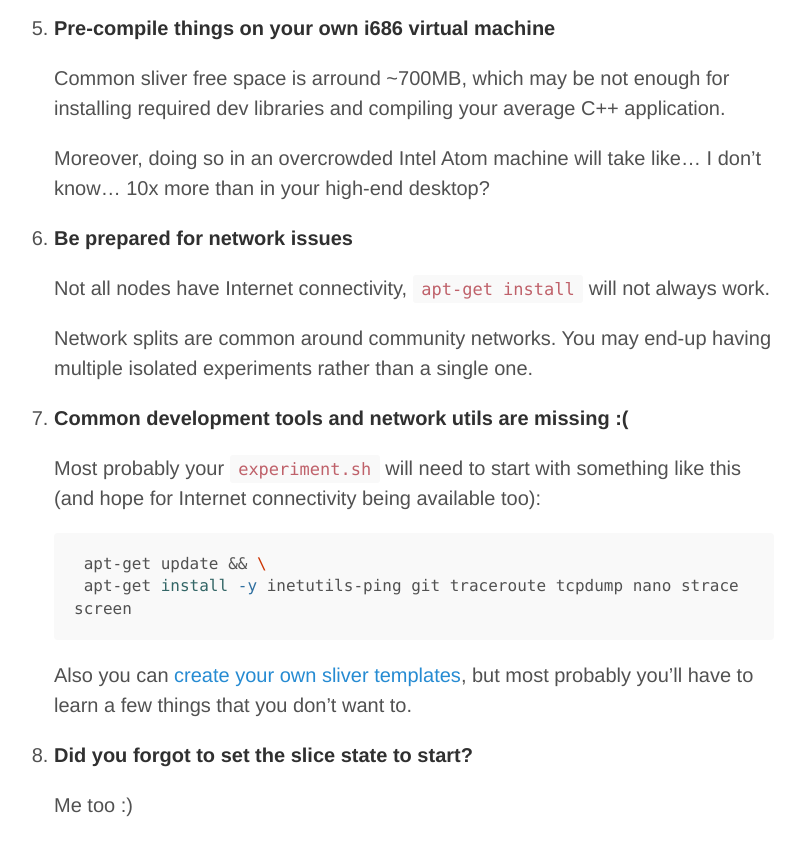
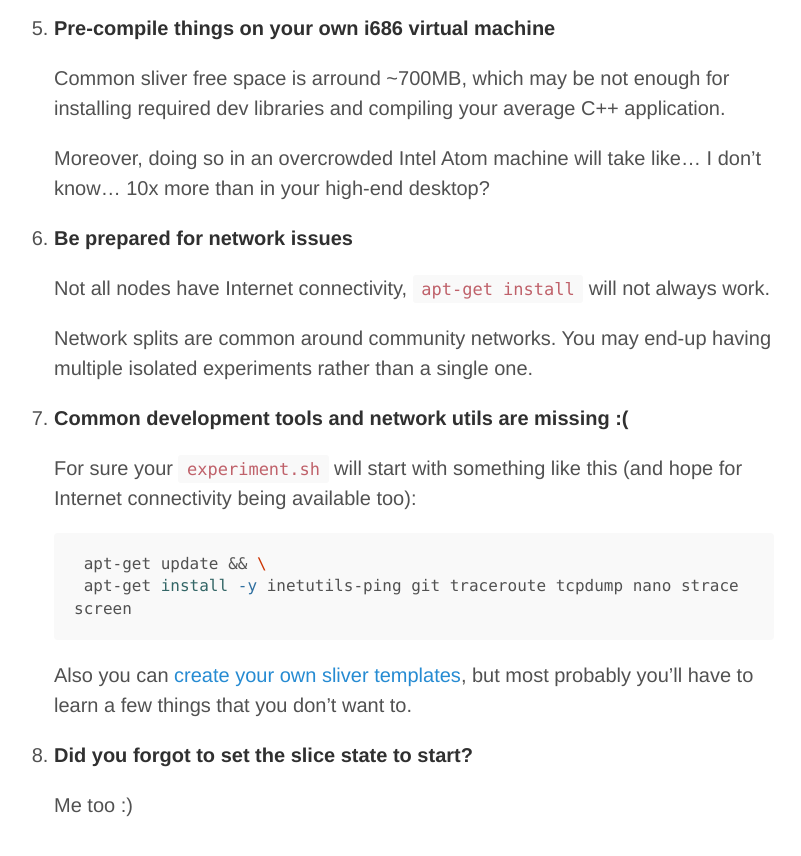
Before and after one commit to glic3rinu/glic3rinu.github.io, a Jekyll site: the page built from pages/lessons-learned-communitylab.md, in a window 1280 px wide and 900 px high, scrolled down 2026 px. Shown: the top 856 px of the window, without its empty margins (246-1047 px from the left). Built offline with Jekyll 4.4.1, drawn with Linux system fonts in a browser that asks for light colours; Markdown is read by kramdown in place of the engine named in the settings.

Commit message:
added handsonhadoop

````diff
--- a/pages/lessons-learned-communitylab.md
+++ b/pages/lessons-learned-communitylab.md
@@ -94,7 +94,7 @@ date: 2014/05/06
 
 7. **Common development tools and network utils are missing :(**
 
-    Most probably your `experiment.sh` will need to start with something like this (and hope for Internet connectivity being available too):
+    For sure your `experiment.sh` will start with something like this (and hope for Internet connectivity being available too):
 
     ```bash
     apt-get update && \
````
Also changed, not shown: 2 other files.
